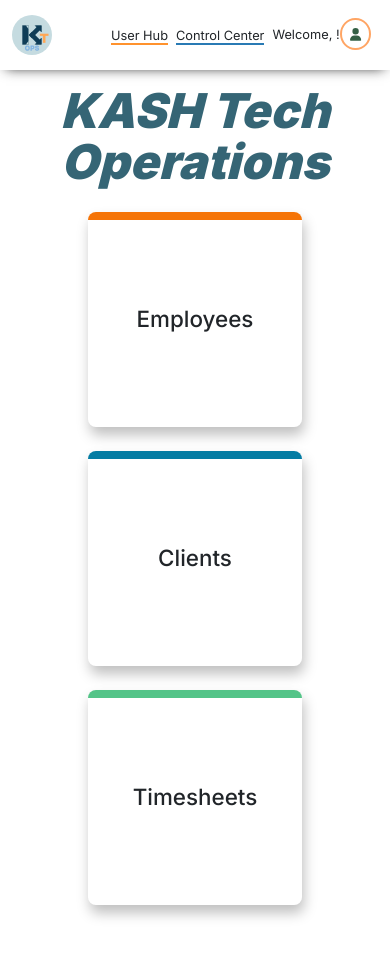
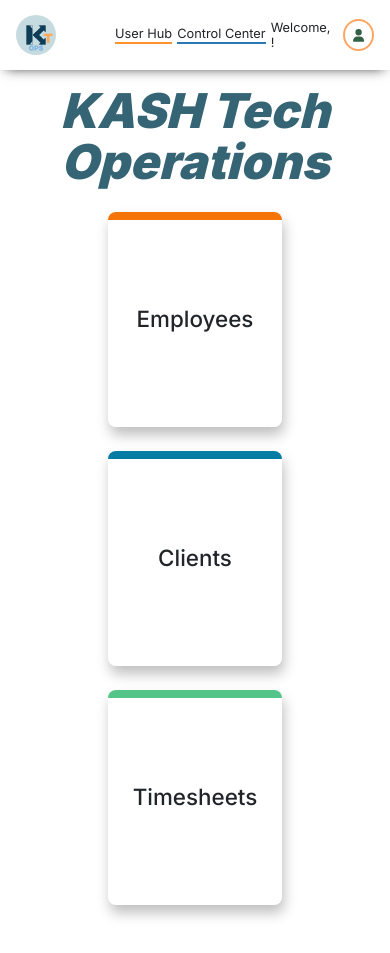
Before and after one commit to vishal-subramanyam/kash-ops-portal, a React (Create React App) app: page / in a window 390 px wide. Built offline with nearby package versions, Linux system fonts and the light colour scheme; no server answers; sample sign-in values are in the browser's storage; the HTML template or start-up script is replaced by a standard one.

Commit message:
working on styling for responsive navbar

```diff
--- a/src/assets/styles/HomePage.css
+++ b/src/assets/styles/HomePage.css
@@ -43,7 +43,8 @@
   flex-basis: 33%;
   position: relative;
   z-index: 2;
-  width: 80%;
+  width: 65%;
+  max-width: 232px;
 }
 .kash_operations_home--main-card {
   flex-basis: 33%;
@@ -223,6 +224,7 @@
 .timesheets-hub-page-main.max-width--main-container {
   max-width: 1000px;
   padding-bottom: 2rem;
+  flex-direction: column;
 }
 .kash_operations--hub-page--main {
   display: flex;
--- a/src/assets/styles/NavBar.css
+++ b/src/assets/styles/NavBar.css
@@ -10,27 +10,36 @@
   -webkit-box-shadow: 0 4px 12px -6px #222;
   -moz-box-shadow: 0 4px 12px -6px #222;
   box-shadow: 0 4px 12px -6px #222;
+  display: grid;
+  grid-template-columns: auto auto;
+  align-items: center;
+  height: 70px;
+  padding: 0 1rem;
+  justify-content: space-between;
+}
+
+.NavBar--nav-links-list li {
   display: flex;
-  justify-content: space-between;
-  align-items: center;
-  padding: 0 1.2rem 0 0.75rem;
-  height: 70px;
-  /* margin-bottom: 1rem; */
+  align-content: center;
+}
+
+.NavBar--control-center-link {
+  text-decoration: none;
 }
 
 .NavBar--nav-links-list {
   list-style: none;
   margin-bottom: unset;
-  display: flex;
-  justify-content: space-between;
+  display: grid;
+  grid-template-columns: repeat(4, auto);
   align-items: center;
-  max-width: 20rem;
-  padding-left: 0;
+  padding-left: 1rem;
+  justify-content: end;
+  grid-gap: 5px;
 }
 
-.NavBar--nav-links-list a {
-  text-decoration: none;
-  margin-right: 0.5rem;
+.NavBar--user-hub-link-container {
+  display: flex;
 }
 
 .NavBar--user-hub-link-container:hover {
@@ -56,9 +65,10 @@
 .NavBar--user-hub-link {
   border-bottom: 2px solid #ff922d;
   font-size: 0.8rem;
+  text-decoration: none;
 }
 
-.NavBar--control-center-link {
+.NavBar--control-center-link-container {
   border-bottom: 2px solid #297ab4;
   font-size: 0.8rem;
 }
--- a/src/assets/styles/Styles.css
+++ b/src/assets/styles/Styles.css
@@ -806,9 +806,9 @@
 }
 
 @media (min-width: 650px) {
-  .max-width--main-container {
+  /* .max-width--main-container {
     flex-direction: unset;
-  }
+  } */
 
   .kash_operations_home--main-card--wrapper {
     flex-basis: 45%;
```
